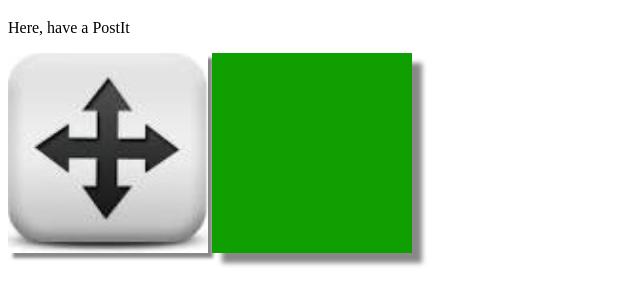
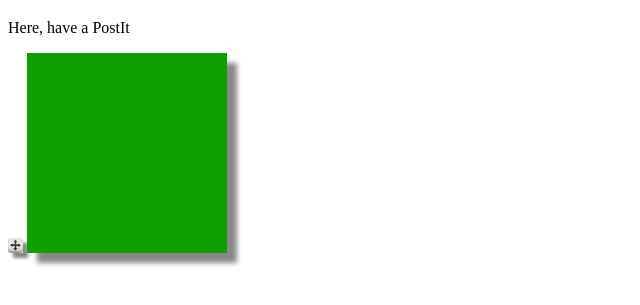
Before and after one commit to pytham/pytham.github.io, a plain HTML site: page index.html in a window 1280 px wide. Shown: the part 61-366 px from the top of the page, without its empty margins (0-640 px from the left). Drawn offline with Linux system fonts and the light colour scheme.

Commit message:
Update style.css

```diff
--- a/style.css
+++ b/style.css
@@ -18,8 +18,8 @@
 	border-color:; #000000;
 	background:#0F9F00;
 	box-shadow: 5px 5px 3px #888888;
-	width:200px;
-	height:200px;
+	width:15px;
+	height:15px;
 }
 
 /*.tooltip:hover:after
```
